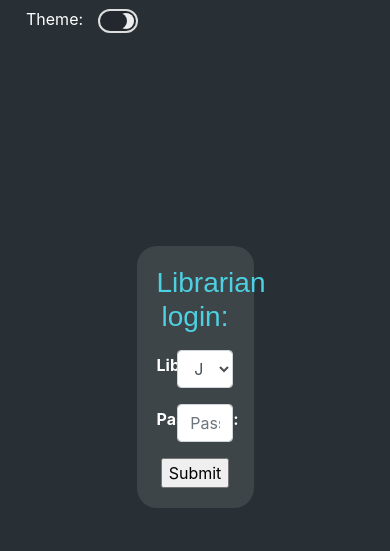
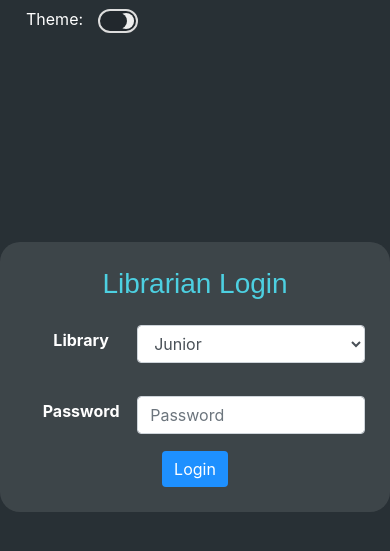
Before and after one commit to L-Bot-AU/L-Bot-server, a Flask app: page /login in a window 390 px wide. Shown: the part 85-636 px from the top of the page. Run offline with Flask 2, Linux system fonts and the light colour scheme; some libraries are stand-ins or nearby versions; some web fonts are replaced.

Commit message:
Small UI improvements (wording, responsiveness) to login screen

```diff
--- a/website/app.py
+++ b/website/app.py
@@ -50,8 +50,6 @@ def librarian_login():
             return redirect("/librarian")
         else:
             form.password.errors.append("Incorrect password")
-    elif request.method == "POST":
-        print("login failed")
     return render_template("login.html", form=form)
 
 
--- a/website/login_form.py
+++ b/website/login_form.py
@@ -4,13 +4,13 @@ from wtforms.validators import DataRequired
 
 
 class LoginForm(FlaskForm):
-    librarian = SelectField("Library:",
+    librarian = SelectField("Library",
                          validators=[DataRequired()],
                          choices=[("Junior", "Junior"),
                                   ("Senior", "Senior")]
                          )
-    password = PasswordField("Password:",
+    password = PasswordField("Password",
                              render_kw={"placeholder": "Password"},
                              validators=[DataRequired()]
                              )
-    submit = SubmitField()
+    submit = SubmitField("Login")
--- a/website/static/style.css
+++ b/website/static/style.css
@@ -107,18 +107,18 @@ table td, table td * {
 	right: 0;
 	left: 0;
 	height: fit-content;
-	width: 30%;
+	width: fit-content;
 	background-color: var(--bg-form-col);
-	padding: 20px;
+	padding: 25px;
 	border-radius: 20px;
 }
 
 .form-label {
-	width: 27%;
+	width: 33%;
 }
 
-.form-control {
-	width: 73% !important;
+.data-entry {
+	width: 67% !important;
 }
 
 .form-inline label {
@@ -129,6 +129,14 @@ table td, table td * {
 	text-align: left;
 }
 
+.submit-button {
+	background-color: var(--nav-primary-col);
+	border: none;
+}
+
+.auth_form > p {
+	padding:0.2px;
+}
 /*For later use*/
 
 .update {
--- a/website/templates/login.html
+++ b/website/templates/login.html
@@ -5,10 +5,10 @@
 {% block page_content %}
     <form class="auth_form" action="" method="post" novalidate onsubmit='localStorage["librarian"] = this.librarian.value'>
         {{ form.hidden_tag() }}
-        <h3>Librarian login:</h3>
+        <h3>Librarian Login</h3>
         <p>
 			<div class="form-inline">
-				{{ form.librarian.label(class_="form-label bold-this") }} {{ form.librarian(class_="form-control") }}<br>
+				{{ form.librarian.label(class_="form-label bold-this") }} {{ form.librarian(class_="form-control data-entry") }}<br>
 			</div>
             {% if form.librarian.errors %}
 				<ul>
@@ -20,7 +20,7 @@
         </p>
         <p>
 			<div class="form-inline">
-				{{ form.password.label(class_="form-label bold-this") }} {{ form.password(class_="form-control", size=20) }}<br>
+				{{ form.password.label(class_="form-label bold-this") }} {{ form.password(class_="form-control data-entry", size=20) }}<br>
 			</div>
             {% if form.password.errors %}
 				<ul class="feedback">
@@ -31,7 +31,7 @@
             {# todo make this colour a variable, so it appears nice in dark mode #}
             {% endif %}
         </p>
-        {{ form.submit() }}
+        {{ form.submit(class_="btn btn-primary submit-button") }}
     </form>
 	<script>
 		if (!("librarian" in localStorage)) {
```
